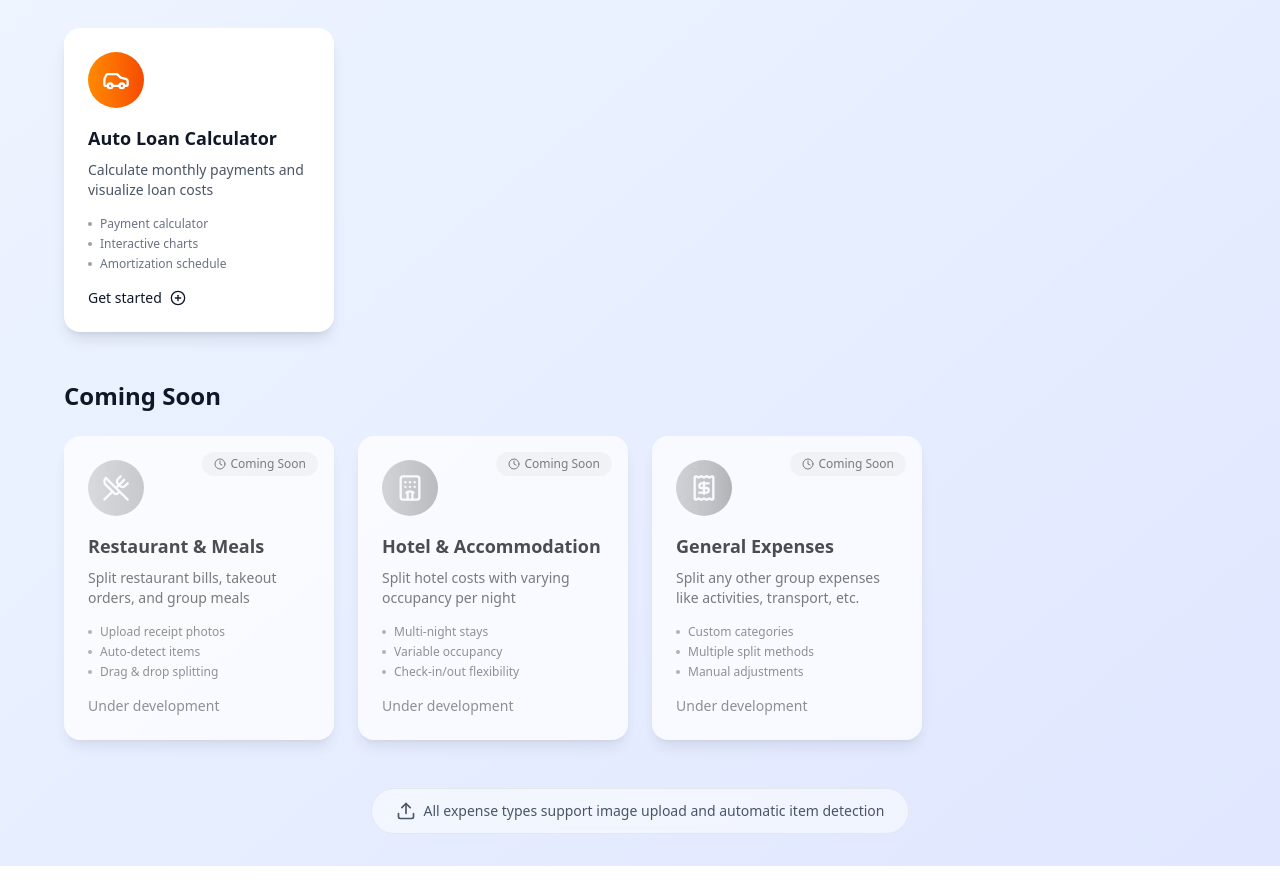
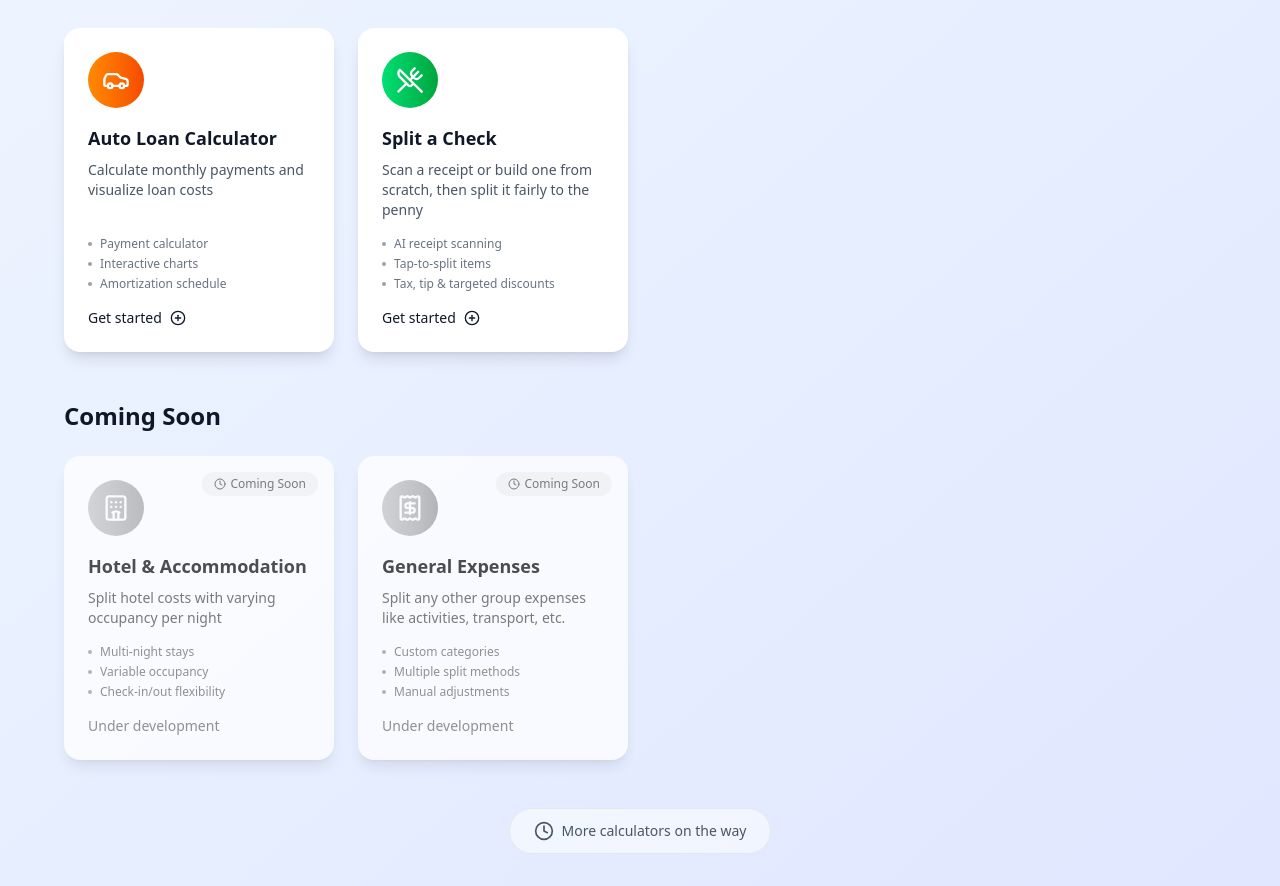
Before and after one commit to Ethansev/EverythingCalculator, a Next.js app: page / in a window 1280 px wide. Shown: the part 220-1106 px from the top of the page. Built offline with nearby package versions, Linux system fonts and the light colour scheme.

Commit message:
Made the check splitter available from the homepage.

```diff
--- a/src/components/ExpenseTypeSelector.tsx
+++ b/src/components/ExpenseTypeSelector.tsx
@@ -1,34 +1,45 @@
 "use client"
 
 import { motion } from "framer-motion"
-import { UtensilsCrossed, Hotel, Receipt, Car, Upload, PlusCircle, Clock } from "lucide-react"
+import { UtensilsCrossed, Hotel, Receipt, Car, PlusCircle, Clock } from "lucide-react"
 import Link from "next/link"
+import type { LucideIcon } from "lucide-react"
+
+interface CalculatorCard {
+  id: string;
+  href: string;
+  title: string;
+  description: string;
+  icon: LucideIcon;
+  color: string;
+  features: string[];
+}
 
 export function ExpenseTypeSelector() {
-  const availableTypes = [
+  const availableTypes: CalculatorCard[] = [
     {
-      id: 'car' as const,
+      id: 'car',
       href: '/car',
       title: 'Auto Loan Calculator',
       description: 'Calculate monthly payments and visualize loan costs',
       icon: Car,
       color: 'from-orange-400 to-orange-600',
       features: ['Payment calculator', 'Interactive charts', 'Amortization schedule']
-    }
+    },
+    {
+      id: 'meal',
+      href: '/meal',
+      title: 'Split a Check',
+      description: 'Scan a receipt or build one from scratch, then split it fairly to the penny',
+      icon: UtensilsCrossed,
+      color: 'from-green-400 to-green-600',
+      features: ['AI receipt scanning', 'Tap-to-split items', 'Tax, tip & targeted discounts']
+    },
   ]
 
-  const comingSoonTypes = [
+  const comingSoonTypes: CalculatorCard[] = [
     {
-      id: 'meal' as const,
-      href: '/meal',
-      title: 'Restaurant & Meals',
-      description: 'Split restaurant bills, takeout orders, and group meals',
-      icon: UtensilsCrossed,
-      color: 'from-green-400 to-green-600',
-      features: ['Upload receipt photos', 'Auto-detect items', 'Drag & drop splitting']
-    },
-    {
-      id: 'hotel' as const,
+      id: 'hotel',
       href: '/hotel',
       title: 'Hotel & Accommodation',
       description: 'Split hotel costs with varying occupancy per night',
@@ -37,7 +48,7 @@ export function ExpenseTypeSelector() {
       features: ['Multi-night stays', 'Variable occupancy', 'Check-in/out flexibility']
     },
     {
-      id: 'general' as const,
+      id: 'general',
       href: '/general',
       title: 'General Expenses',
       description: 'Split any other group expenses like activities, transport, etc.',
@@ -164,9 +175,9 @@ export function ExpenseTypeSelector() {
         className="text-center mt-12"
       >
         <div className="inline-flex items-center px-6 py-3 rounded-full bg-white/50 dark:bg-gray-800/50 backdrop-blur-sm border border-gray-200 dark:border-gray-700">
-          <Upload className="w-5 h-5 mr-2 text-gray-600 dark:text-gray-400" />
+          <Clock className="w-5 h-5 mr-2 text-gray-600 dark:text-gray-400" />
           <span className="text-sm text-gray-600 dark:text-gray-400">
-            All expense types support image upload and automatic item detection
+            More calculators on the way
           </span>
         </div>
       </motion.div>
```
